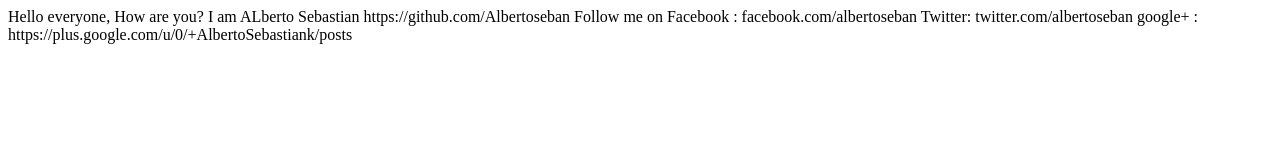
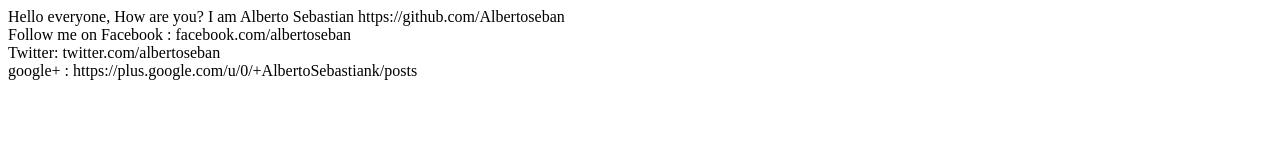
Before and after one commit to Albertoseban/Albertoseban.github.io, a plain HTML site: page index.html in a window 1280 px wide. Drawn offline with Linux system fonts and the light colour scheme.

Commit message:
Update index.html

```diff
--- a/index.html
+++ b/index.html
@@ -7,11 +7,14 @@
 </head>
 <body>
 Hello everyone, How are you?
-I am ALberto Sebastian
+I am Alberto Sebastian
 https://github.com/Albertoseban
-
+<br>
 Follow me on Facebook : facebook.com/albertoseban
+<br>
 Twitter: twitter.com/albertoseban
+<br>
 google+ : https://plus.google.com/u/0/+AlbertoSebastiank/posts
+<br>
 </body>
 </html>
```
